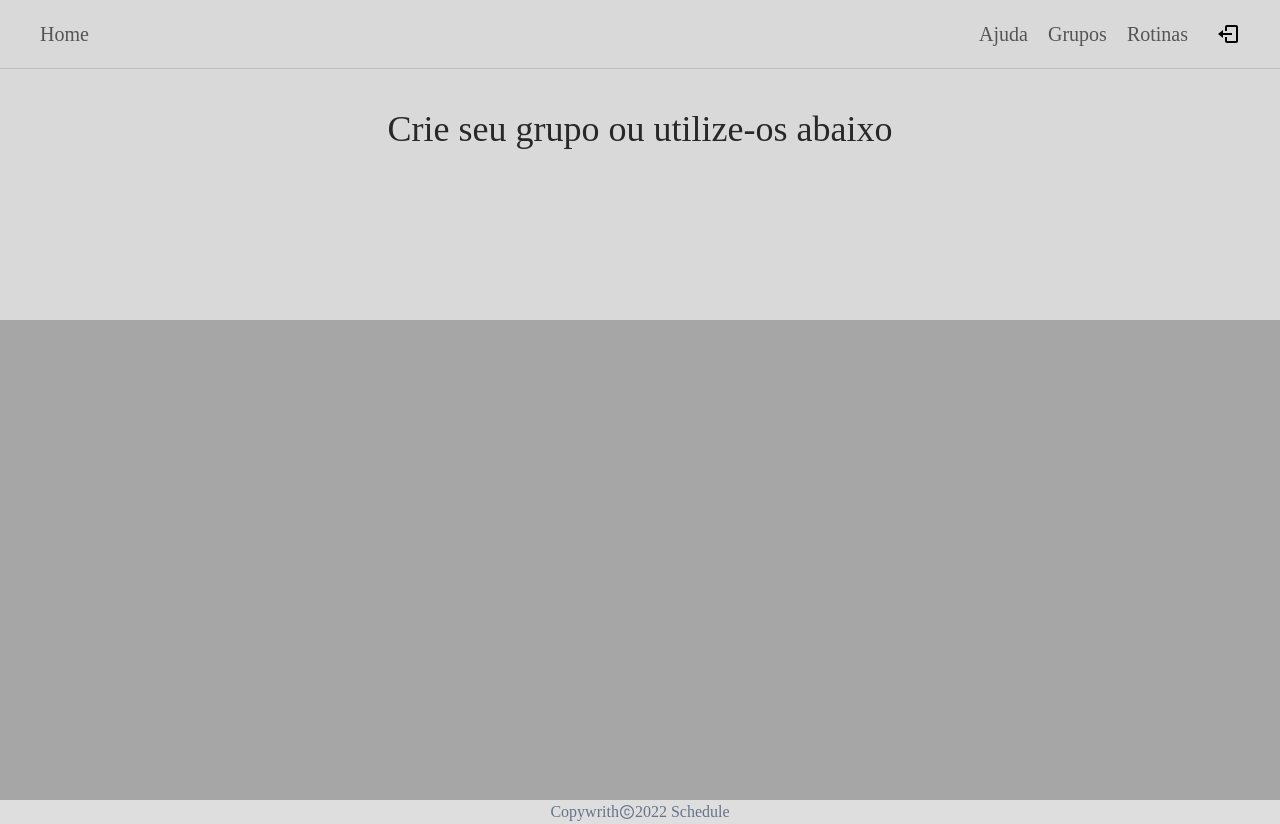
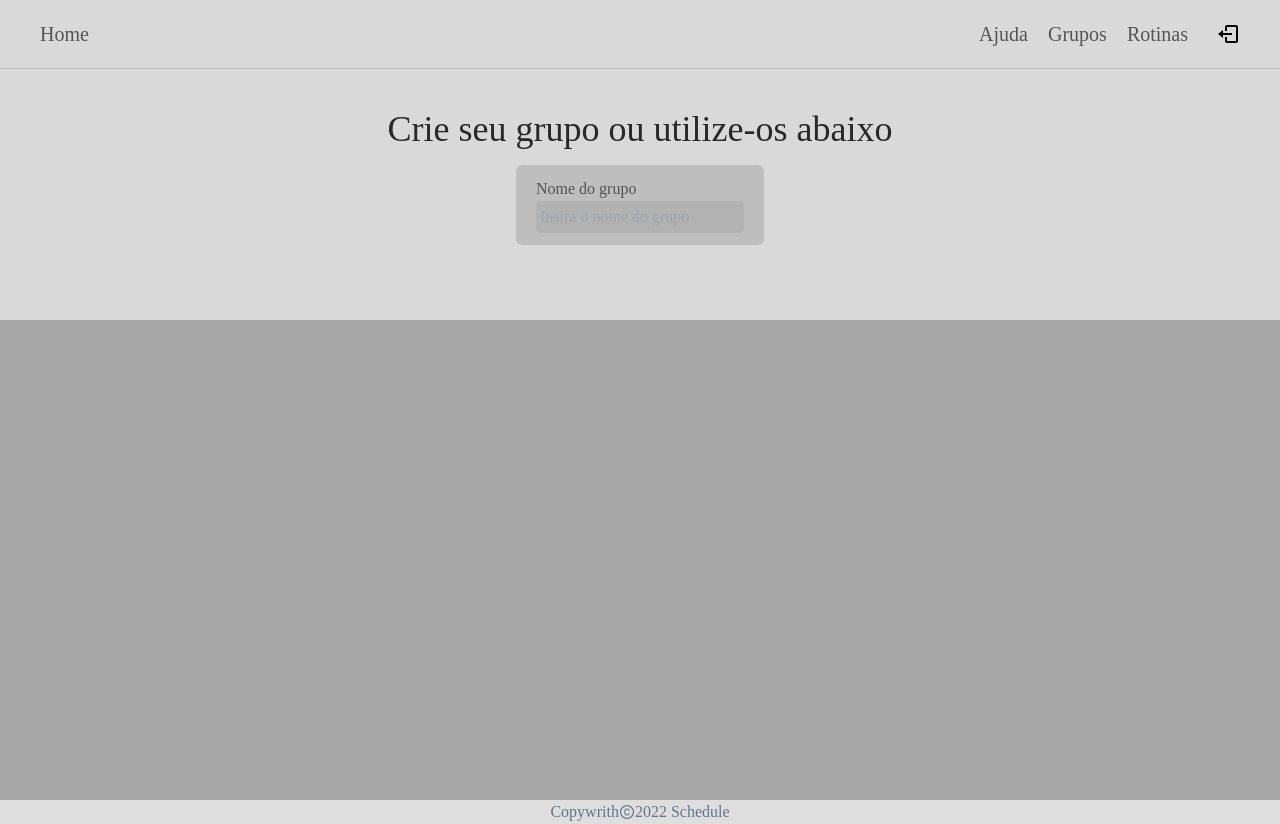
Before and after one commit to Pd-Troia/schedule_vite_tail, a React (Vite) app: page /panel/grupos in a window 1280 px wide. Built offline with nearby package versions, Linux system fonts and the light colour scheme; a web font is replaced by a local one.

Commit message:
CreateGroupForm updated

```diff
--- a/src/components/form/CreateGroupForm.tsx
+++ b/src/components/form/CreateGroupForm.tsx
@@ -10,7 +10,7 @@ export interface ICreateGroupFormProps {
 const schema = yup.object({
     groupName: yup.string()
 })
-const inputClass = ''
+const inputClass = 'rounded bg-inputForm p-1 '
 const defaultBorderClass = ''
 export function CreateGroupForm (props: ICreateGroupFormProps) {
     const [isFirstAttempt, setIsFirstAttempt] = React.useState<boolean>(true)
@@ -25,7 +25,10 @@ export function CreateGroupForm (props: ICreateGroupFormProps) {
 
     }
     return (
-    <div>
+    <div className='flex flex-col bg-card rounded-md px-5 py-3'>
+      <label className='text-label'>
+        Nome do grupo
+      </label>
       <form onSubmit={handleSubmit(submit)}>
         <Input
         name="Nome do grupo"
--- a/src/components/pages/Panel/Groups.tsx
+++ b/src/components/pages/Panel/Groups.tsx
@@ -1,5 +1,6 @@
 import * as React from 'react';
 import useScreenSize from '../../functions/hooks/useScreenSize';
+import { CreateGroupForm } from '../../form/CreateGroupForm';
 
 
 export interface IPanelGroupsProps {
@@ -8,12 +9,17 @@ export interface IPanelGroupsProps {
 export function Groups (props: IPanelGroupsProps) {
   const [width] = useScreenSize()
   return (
-      <div className="flex justify-center">
-          <p className=" my-4 md:mt-10 md:text-4xl text-centerdmg:text-4xl font-plexThai text-3xl  text-tittleTheme">
-              Crie seu grupo {width <= 767 && <br />}
-              ou {width <= 767 && <br />}
-              utilize-os abaixo
-          </p>
+      <div className="flex flex-col">
+          <div className="flex justify-center">
+              <p className=" text-centerdmg:text-4xl my-4 font-plexThai text-3xl text-tittleTheme md:mt-10  md:text-4xl">
+                  Crie seu grupo {width <= 767 && <br />}
+                  ou {width <= 767 && <br />}
+                  utilize-os abaixo
+              </p>
+          </div>
+          <div className='flex justify-center'>
+              <CreateGroupForm />
+          </div>
       </div>
   )
 }
--- a/tailwind.config.js
+++ b/tailwind.config.js
@@ -29,7 +29,8 @@ module.exports = {
                 panelPrimary: "#D9D9D9",
                 panelSecondary: '#A6A6A6',
                 menuColor: "#0C0C0C",
-                tittleTheme: "#282828"
+                tittleTheme: "#282828",
+                inputForm: "#B2B2B2"
 
 
             },
```
